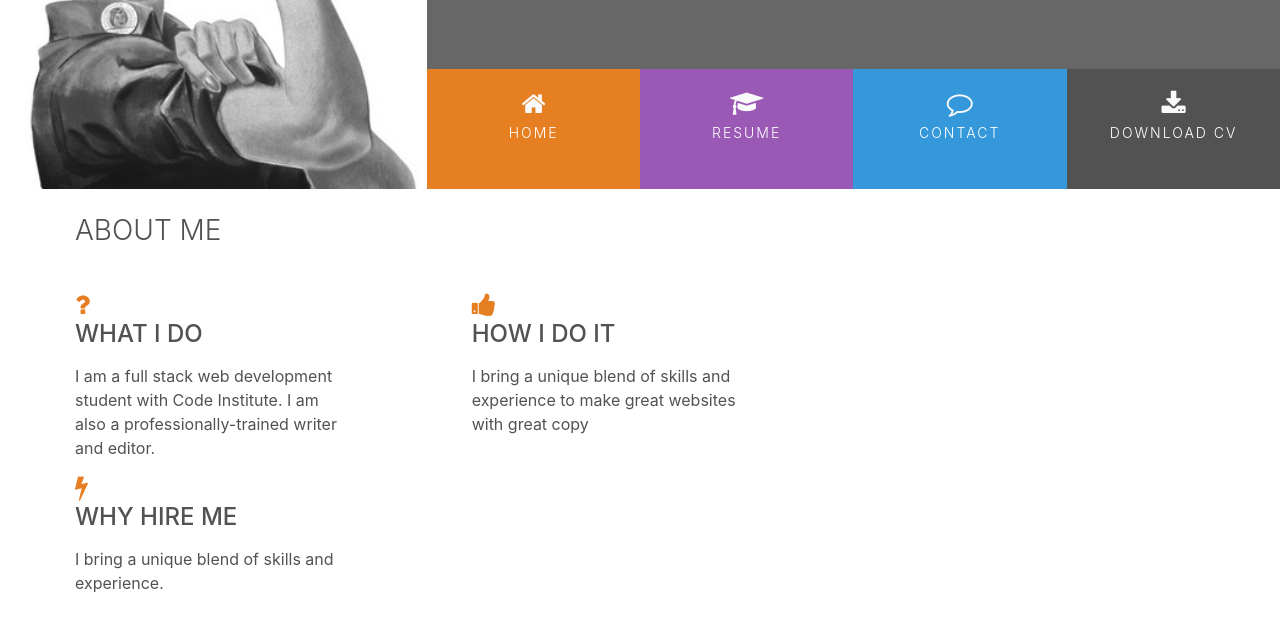
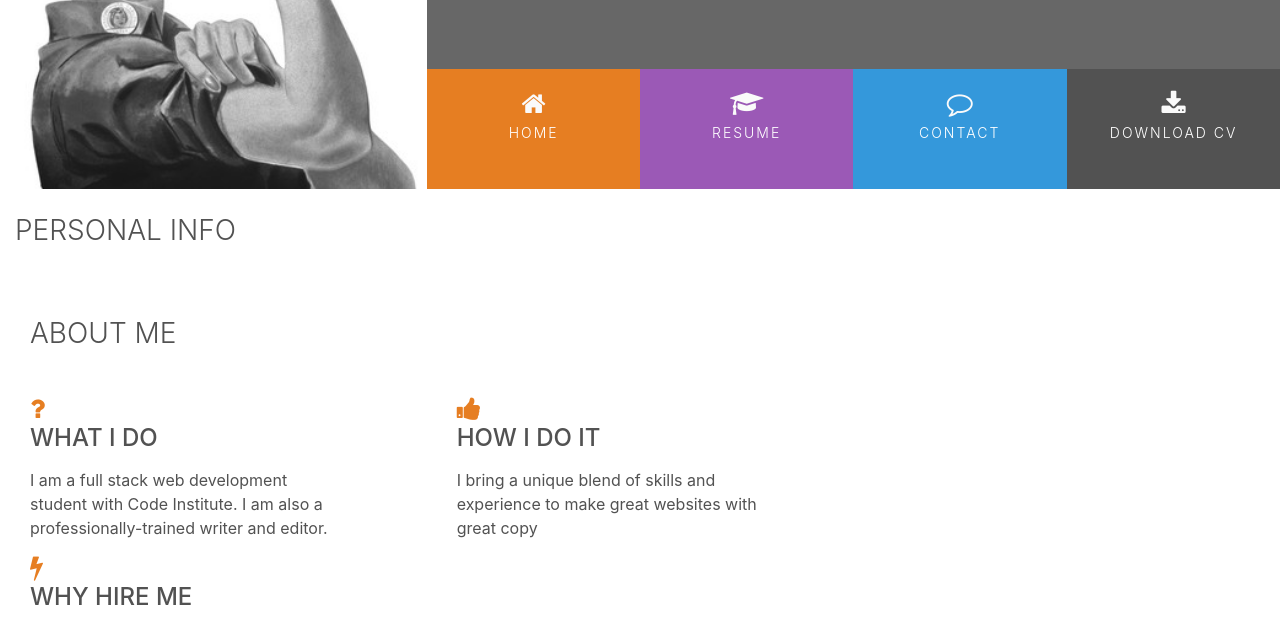
Before and after one commit to surfergrl/resume, a plain HTML site: page index.html in a window 1280 px wide. Shown: the part 180-800 px from the top of the page. Drawn offline with nearby package versions, Linux system fonts and the light colour scheme.

Commit message:
don't get it

```diff
--- a/index.html
+++ b/index.html
@@ -56,7 +56,18 @@
     </header>
 
     <section class="container-fluid">
-        <div class="row row-table">
+        <div class="row">
+            <div class="col-md-4 bg-color-personal-info section-column">
+                <div class="row">
+                    <div class="col-12">
+                        <h3 class="section-heading uppercase">
+                            Personal Info
+                        </h3>
+                    </div>
+                </div>
+            </div>
+        </div>
+        <div class="row">
             <div class="col-md-8 bg-colour-three-reasons section-column">
                 <div class="col">
                     <h3 class="section-heading uppercase">About Me</h3>
@@ -96,6 +107,8 @@
         </div>
 
     </section>
+
+
     <footer class="container-fluid footer-details">
         <div class="row">
             <div class="col-sm-4">
```
